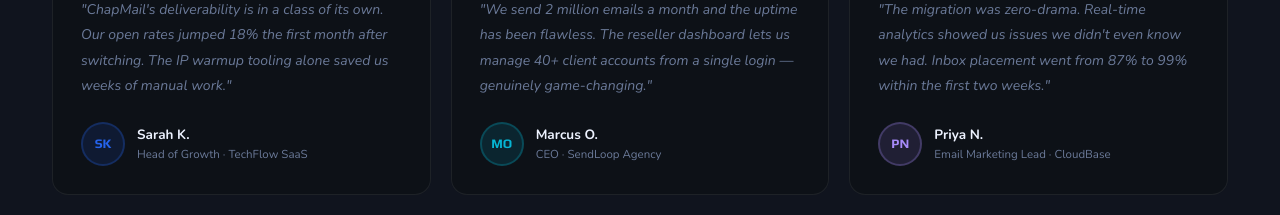
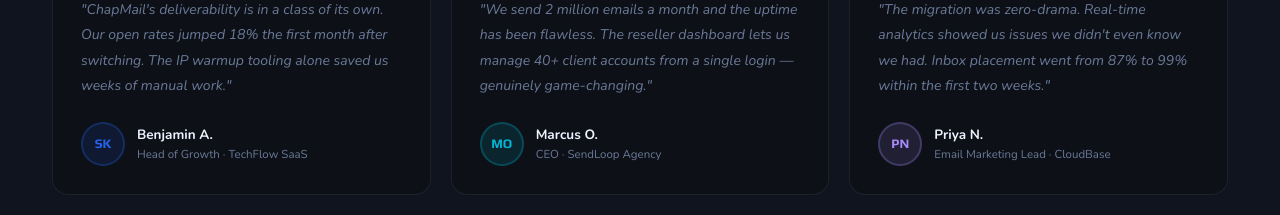
Before and after one commit to Benjamkapa/hudumamail, a React (Vite) app: page / in a window 1280 px wide. Shown: the part 7080-7295 px from the top of the page. Built offline with nearby package versions, Linux system fonts and the light colour scheme; no server answers; a web font is replaced by a local one.

Commit message:
migrate git URL

```diff
--- a/src/ui/pages/LandingPage.tsx
+++ b/src/ui/pages/LandingPage.tsx
@@ -1036,7 +1036,7 @@ export function LandingPage() {
             </Reveal>
             <Box sx={{ display: "grid", gridTemplateColumns: { xs: "1fr", md: "repeat(3,1fr)" }, gap: 2.5 }}>
               {[
-                { quote: "ChapMail's deliverability is in a class of its own. Our open rates jumped 18% the first month after switching. The IP warmup tooling alone saved us weeks of manual work.", name: "Sarah K.", role: "Head of Growth", company: "TechFlow SaaS", avatar: "SK", color: blue },
+                { quote: "ChapMail's deliverability is in a class of its own. Our open rates jumped 18% the first month after switching. The IP warmup tooling alone saved us weeks of manual work.", name: "Benjamin A.", role: "Head of Growth", company: "TechFlow SaaS", avatar: "SK", color: blue },
                 { quote: "We send 2 million emails a month and the uptime has been flawless. The reseller dashboard lets us manage 40+ client accounts from a single login — genuinely game-changing.", name: "Marcus O.", role: "CEO", company: "SendLoop Agency", avatar: "MO", color: cyan },
                 { quote: "The migration was zero-drama. Real-time analytics showed us issues we didn't even know we had. Inbox placement went from 87% to 99% within the first two weeks.", name: "Priya N.", role: "Email Marketing Lead", company: "CloudBase", avatar: "PN", color: "#a78bfa" },
               ].map((t, i) => (
```
